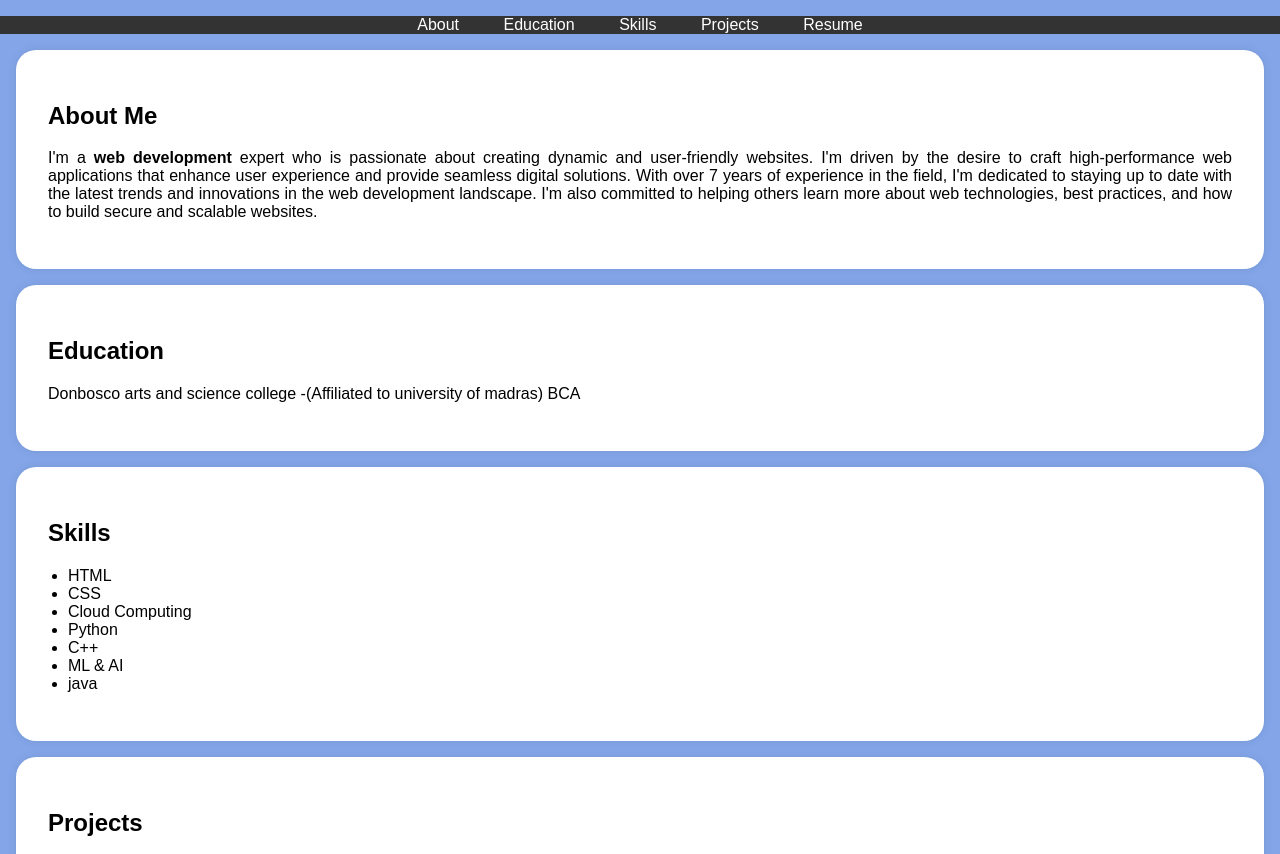
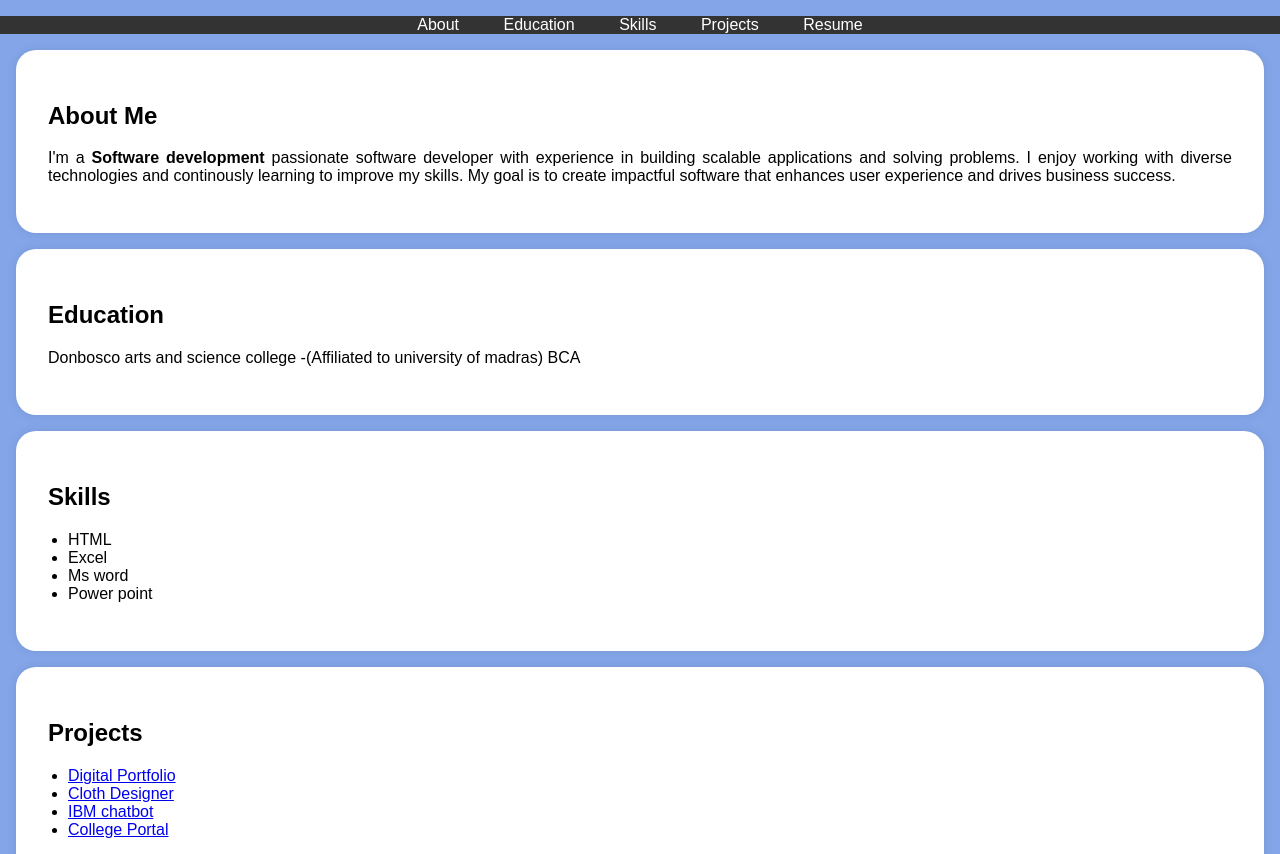
Before and after one commit to SAI-SURYAA/Portfolio, a plain HTML site: page index.html in a window 1280 px wide. Shown: the part 197-1051 px from the top of the page. Drawn offline with Linux system fonts and the light colour scheme.

Commit message:
Update index.html

```diff
--- a/index.html
+++ b/index.html
@@ -115,12 +115,7 @@
     <section id="about">
         <div class="section-content">
             <h2>About Me</h2>
-            <p>I'm a <b>web development</b> expert who is passionate about creating dynamic and user-friendly websites.
-                I'm driven by the desire to craft high-performance web applications that enhance user experience and provide
-                 seamless digital solutions. With over 7 years of experience in the field, I'm dedicated to staying up to date
-                 with the latest trends and innovations in the
-                 web development landscape. I'm also committed to helping others learn more about web technologies,
-                 best practices, and how to build secure and scalable websites.</p>
+            <p>I'm a <b>Software development</b>  passionate software developer with experience in building scalable applications and solving problems. I enjoy working with diverse technologies and continously learning to improve my skills. My goal is to create impactful software that enhances user experience and drives business success.</p>
 
         </div>
     </section>
@@ -139,12 +134,9 @@
             <h2>Skills</h2>
             <ul>
                 <li>HTML</li>
-                <li>CSS</li>
-                <li>Cloud Computing</li>
-                <li>Python</li>
-                <li>C++</li>
-                <li>ML & AI</li>
-                <li>java</li>
+                <li>Excel</li>
+                <li>Ms word</li>
+                <li>Power point</li>
 
             </ul>
         </div>
```
